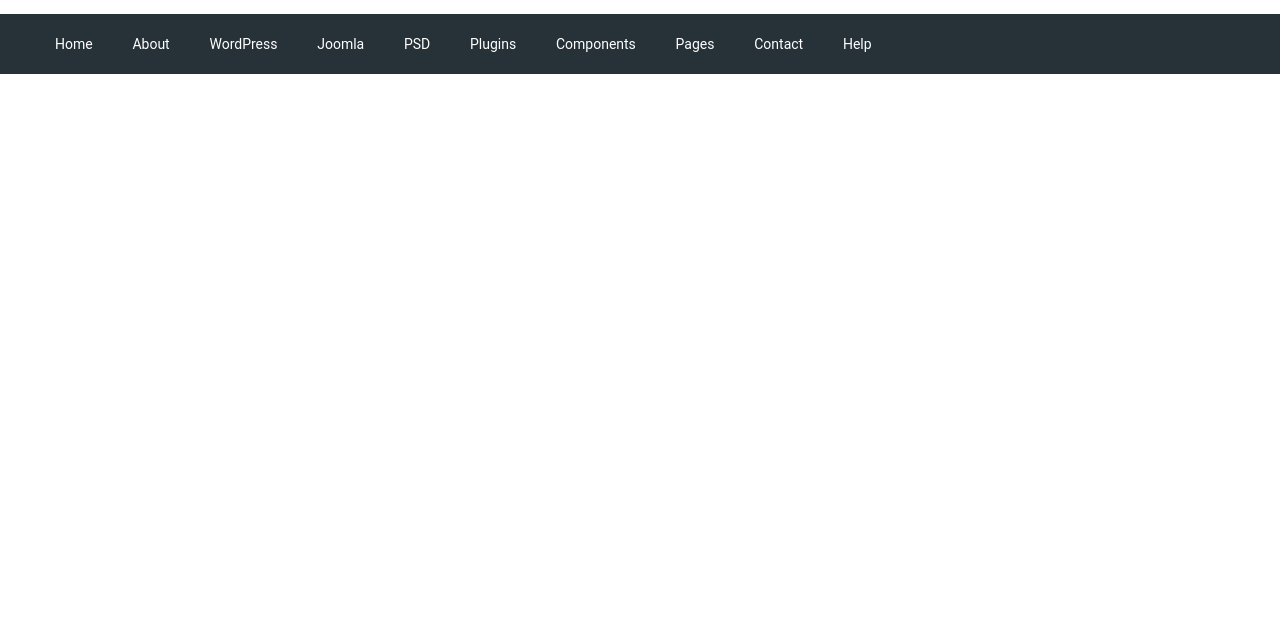
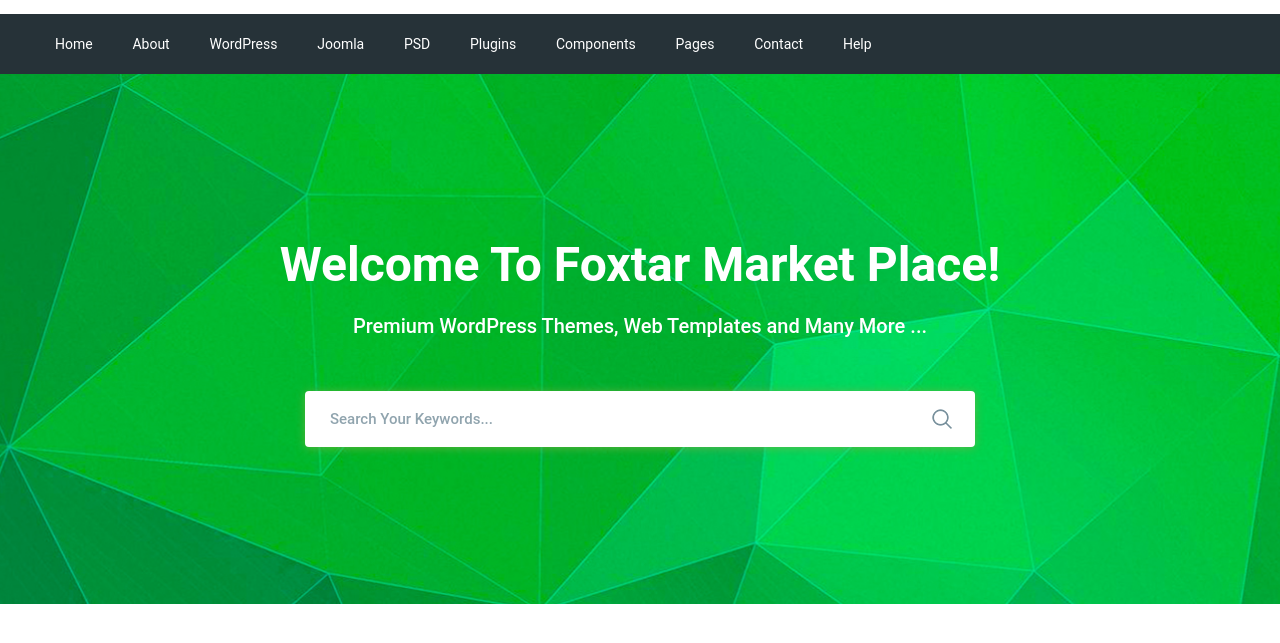
Before and after one commit to vitaljun/moderno-vitaljun, a website: page app/index.html in a window 1280 px wide. Shown: the part 77-720 px from the top of the page. Drawn offline with nearby package versions, Linux system fonts and the light colour scheme; files that its build step writes are made by us from their sources.

Commit message:
added search section

```diff
--- a/app/index.html
+++ b/app/index.html
@@ -93,8 +93,32 @@
 				</nav>
 			</div>
 		</div>
+	</header>
+	<!--================================Search=========================================-->
+	<section class="search">
 
-    </header>
+		<div class="container">
+			<div class="search__inner">
+				<div class="search__inner-title">
+					Welcome To Foxtar Market Place!
+				</div>
+				<div class="search__inner-text">
+					Premium WordPress Themes, Web Templates and Many More ...
+				</div>
+				<div class="search__inner-form">
+					<form>
+						<input id="header_search" type="search" placeholder="Search Your Keywords..." required>
+						<button type="submit">
+							<img src="images/icons/search.png" alt="search">
+						</button>
+					</form>
+				</div>
+			</div>
+		</div>
+	</section>
+
+
+
 
 
 
--- a/app/scss/style.scss
+++ b/app/scss/style.scss
@@ -64,3 +64,72 @@
     font-size: 14px;
   }
 }
+
+/*=======================Search=========================*/
+/*паратметры для фоновой картинки*/
+.search {
+  background-image: url(../images/search-bg.jpg);
+  background-repeat: no-repeat;
+  background-size: cover;
+  background-position: center;
+  min-height: 530px;
+}
+
+.search__inner {
+  /*padding снизу меньше для того, чтоб если форма search будет расширяться вниз она не вылезала за bg картинку*/
+  padding: 155px 0 100px;
+  color: #fff;
+  text-align: center;
+
+  &-title {
+    margin-bottom: 10px;
+    font-size: 48px;
+    font-weight: 700;
+    line-height: 72px;
+  }
+
+  &-text {
+    margin-bottom: 50px;
+    font-size: 20px;
+    font-weight: 500;
+    line-height: 30px;
+  }
+
+  &-form {
+    max-width: 670px;
+    margin: 0 auto;
+    position: relative;
+
+    input {
+      display: block;
+      width: 100%;
+      box-shadow: 0px 1px 10px 0px rgba(124, 178, 64, 0.75);
+      border-radius: 4px;
+      height: 56px;
+      border: none;
+      font-weight: 500;
+      border: none;
+      outline: none;
+      padding-left: 25px;
+      padding-right: 60px;
+
+
+      &:focus {
+        border: 1px solid #90a4ae;
+      }
+
+      &::placeholder {
+        color: #90a4ae;
+        font-weight: 500;
+      }
+    }
+
+    button {
+      position: absolute;
+      border: none;
+      right: 17px;
+      top: 17px;
+      background-color: transparent;
+    }
+  }
+}
```
Also changed, not shown: app/images/icons/search.png (added), app/images/icons/search.svg (added), app/images/search-bg.jpg (added). Lines whose indentation alone changed are shown as unchanged.
